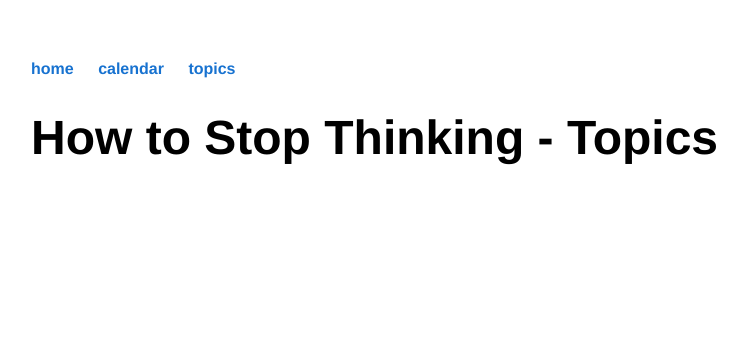
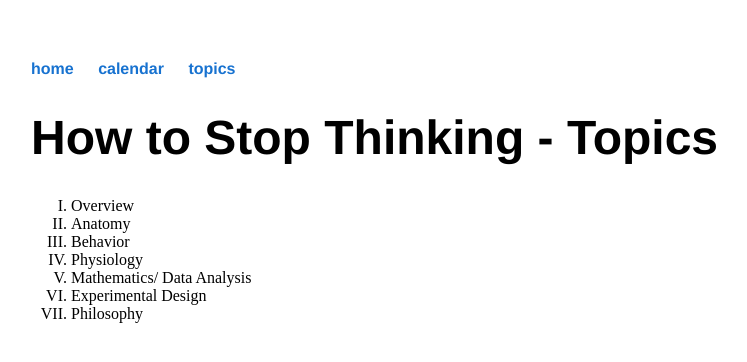
Before and after one commit to maxpensack/maxpensack.github.io, a Jekyll site: the page built from howtostopthinking/topics/index.html, in a window 1280 px wide. Shown: the top 362 px of the page, without its empty margins (161-908 px from the left). Built offline with Jekyll 4.4.1, drawn with Linux system fonts in a browser that asks for light colours.

Commit message:
Update index.html

```diff
--- a/howtostopthinking/topics/index.html
+++ b/howtostopthinking/topics/index.html
@@ -3,3 +3,13 @@ layout: webinar
 title: How to Stop Thinking - Topics
 ---
 <h1>{{ page.title }}</h1>
+
+<ol type="I">
+    <li>Overview</li>
+    <li>Anatomy</li>
+    <li>Behavior</li>
+    <li>Physiology</li>
+    <li>Mathematics/ Data Analysis</li>
+    <li>Experimental Design</li>
+    <li>Philosophy</li>
+</ol>
```
